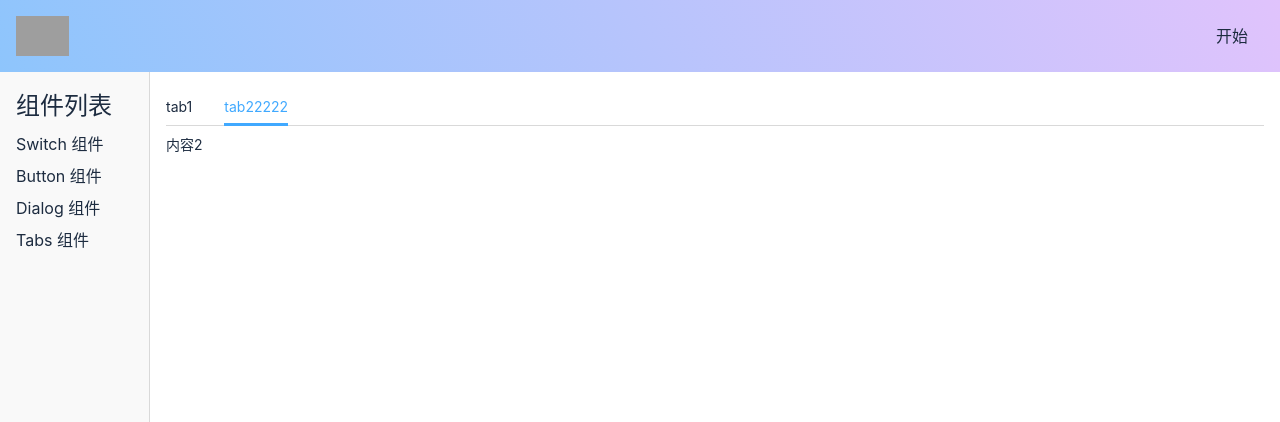
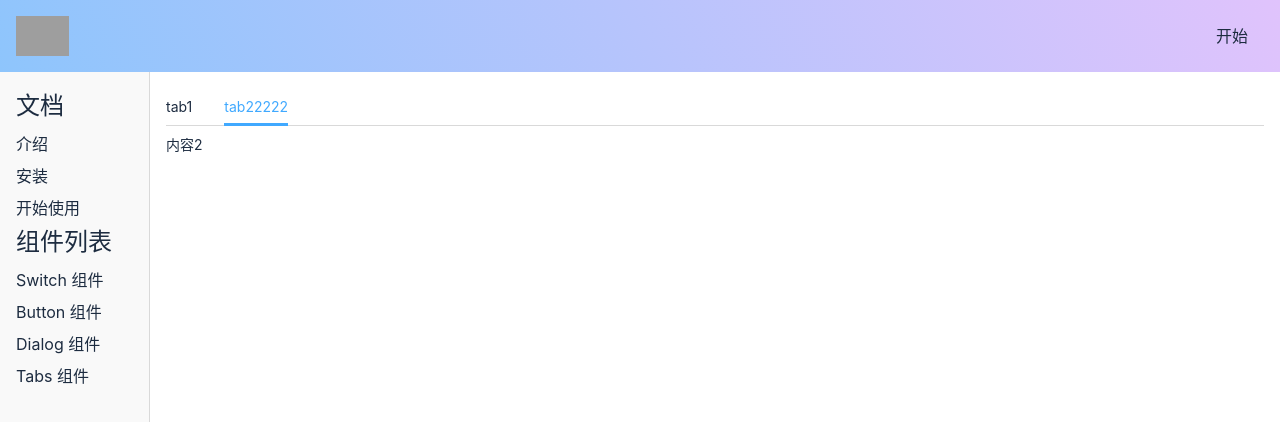
Before and after one commit to clouds17/hx-gulu-ui, a Vue app: page /#/doc/tabs in a window 1280 px wide. Shown: the top 422 px of the page. Built offline with nearby package versions, Linux system fonts and the light colour scheme; grey boxes are pictures that could not be loaded.

Commit message:
创建文档路由

```diff
--- a/src/views/Doc.vue
+++ b/src/views/Doc.vue
@@ -3,6 +3,18 @@
         <Topnav toggleMenuButtonVisible></Topnav>
         <div class="content">
             <aside :class="asideVisible ? '' : 'hide'" >
+                <h2>文档</h2>
+                <ol>
+                    <li>
+                        <router-link to="/doc/intro">介绍</router-link>
+                    </li>
+                    <li>
+                        <router-link to="/doc/install">安装</router-link>
+                    </li>
+                    <li>
+                        <router-link to="/doc/getstart">开始使用</router-link>
+                    </li>
+                </ol>
                 <h2>组件列表</h2>
                 <ol>
                     <li>
--- /dev/null
+++ b/src/views/doc/GetStart.vue
@@ -0,0 +1,13 @@
+<template>
+    <div>
+        开始
+    </div>
+</template>
+
+<script setup lang="ts">
+
+</script>
+
+<style scoped>
+
+</style>
--- /dev/null
+++ b/src/views/doc/Install.vue
@@ -0,0 +1,13 @@
+<template>
+    <div>
+        安装
+    </div>
+</template>
+
+<script setup lang="ts">
+
+</script>
+
+<style scoped>
+
+</style>
--- /dev/null
+++ b/src/views/doc/Intro.vue
@@ -0,0 +1,13 @@
+<template>
+    <div>
+        简介
+    </div>
+</template>
+
+<script setup lang="ts">
+
+</script>
+
+<style scoped>
+
+</style>
```
Also changed, not shown: src/router.ts (+12 -0 lines).
